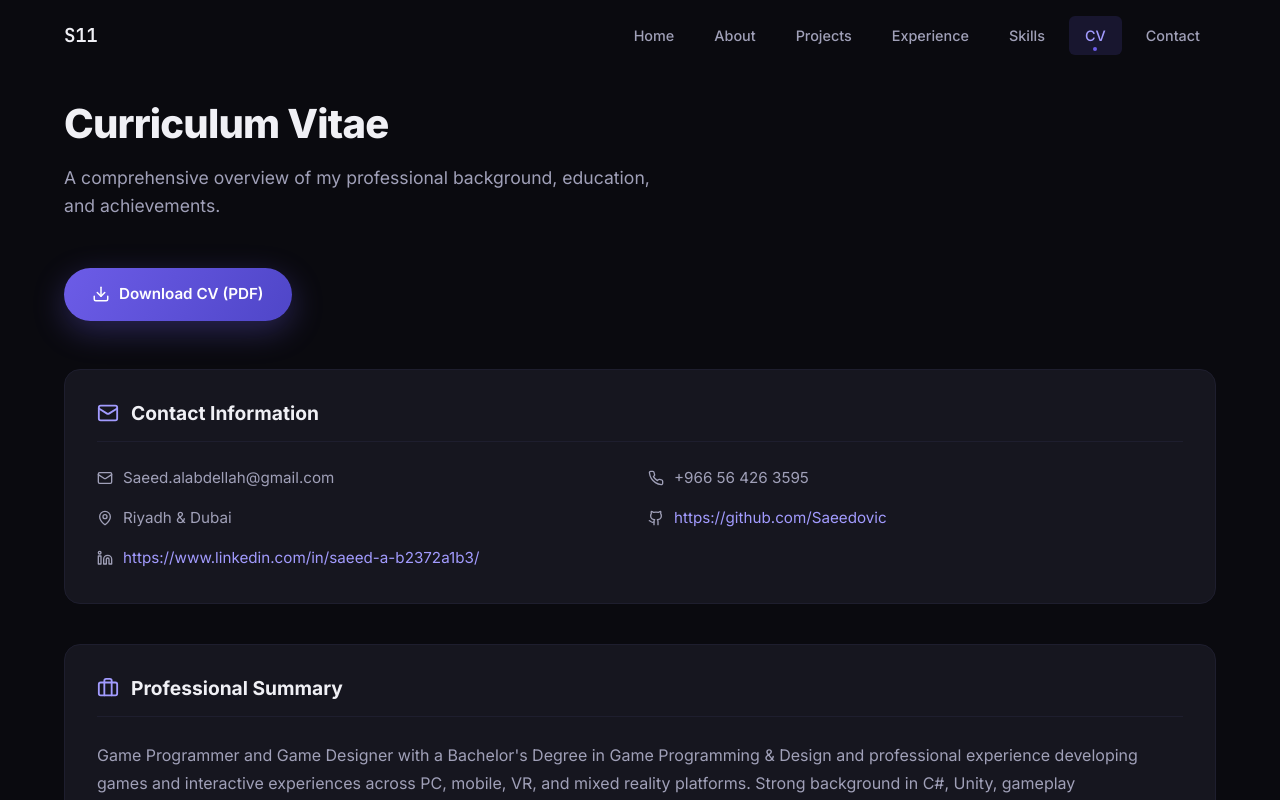
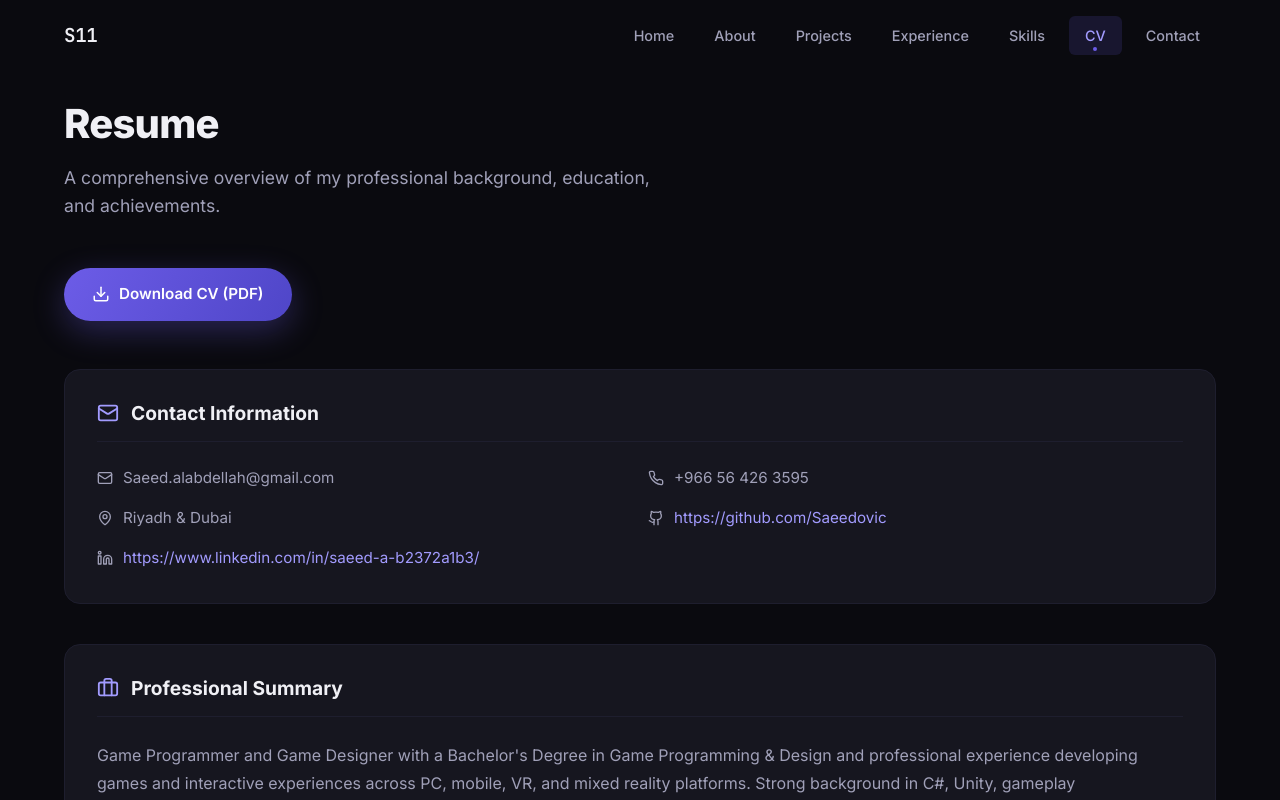
Before and after one commit to Saeedovic/Saeed-portfolio, a React (Vite) app: page /cv in a window 1280 px wide. Shown: the top 800 px of the page. Built offline with nearby package versions, Linux system fonts and the light colour scheme.

Commit message:
Change CV page title to Resume

```diff
--- a/src/pages/CV.tsx
+++ b/src/pages/CV.tsx
@@ -6,7 +6,7 @@ function CV() {
   return (
     <section className="section cv">
       <div className="container">
-        <h2 className="section-title">Curriculum Vitae</h2>
+        <h2 className="section-title">Resume</h2>
         <p className="section-subtitle">
           A comprehensive overview of my professional background, education, and achievements.
         </p>
```
Also changed, not shown: 3 other files (tests, documents, lock files or other folders).
